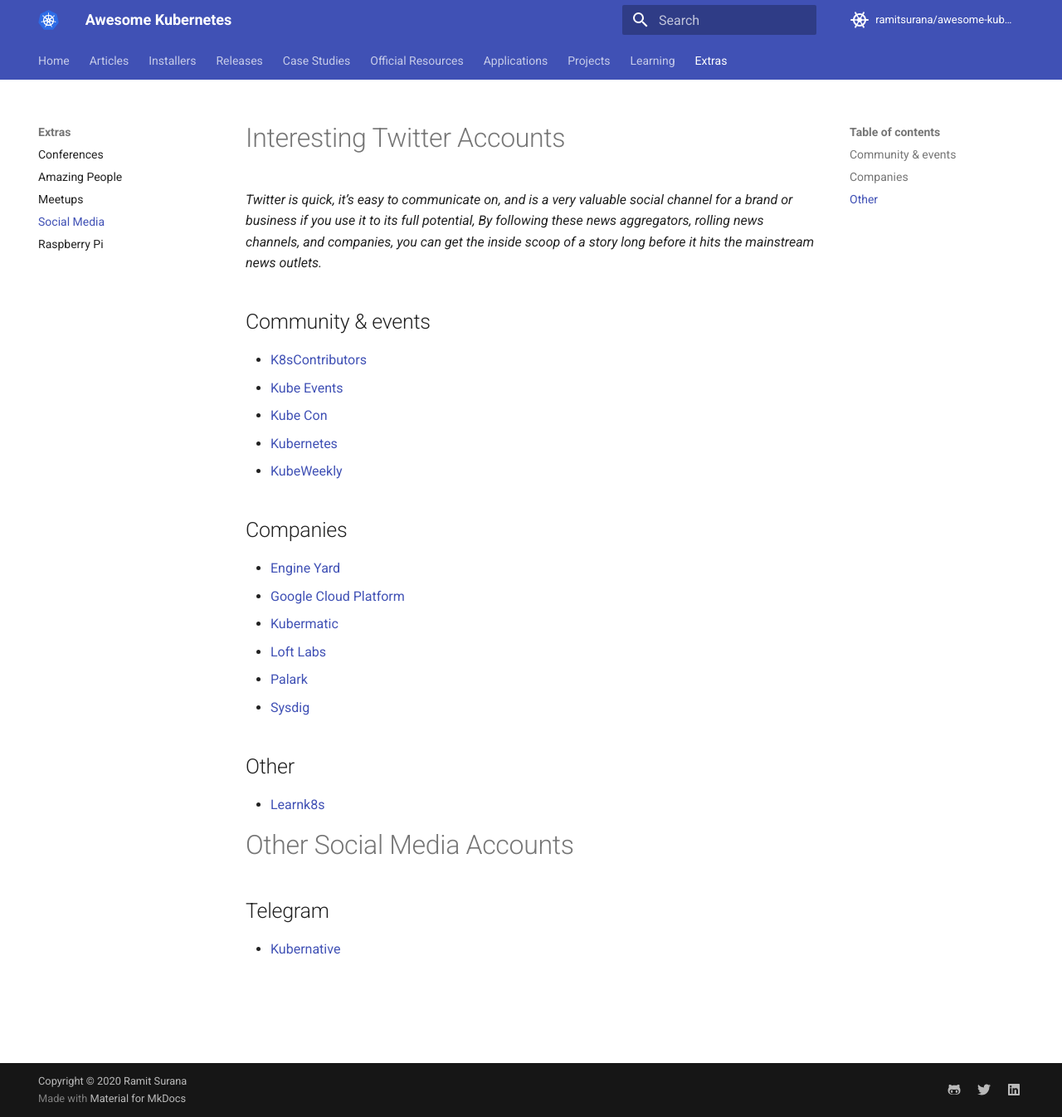
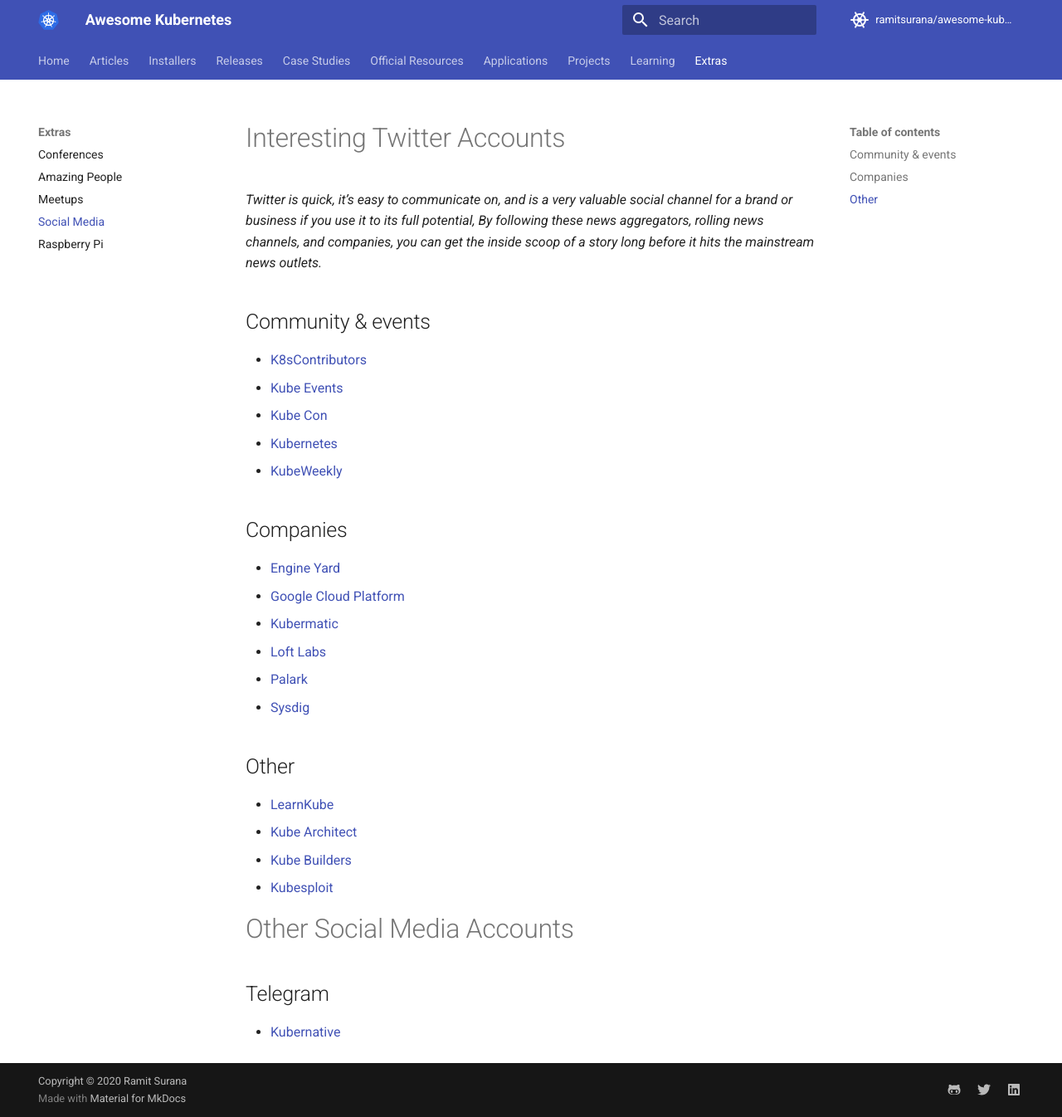
Before and after one commit to ramitsurana/awesome-kubernetes, an MkDocs documentation site: the page built from docs/extras/social-media.md, in a window 1280 px wide and 1346 px high. Shown: the whole window at 83% size. Built offline with MkDocs 1.6.1 and Material for MkDocs 9.7.7, drawn with Linux system fonts in a browser that asks for light colours; comment, search, counter and statistics services are not loaded.

Commit message:
Updated social-media.md (#1007)

```diff
--- a/docs/extras/social-media.md
+++ b/docs/extras/social-media.md
@@ -19,7 +19,10 @@ Interesting Twitter Accounts
 * [Sysdig](https://twitter.com/sysdig)
 
 ## Other
-* [Learnk8s](https://twitter.com/learnk8s)
+* [LearnKube](https://x.com/learnk8s)
+* [Kube Architect](https://x.com/k8sarchitect)
+* [Kube Builders](https://x.com/kubebuilders)
+* [Kubesploit](https://x.com/kubesploit)
 
 Other Social Media Accounts
 =======================================================================
```
